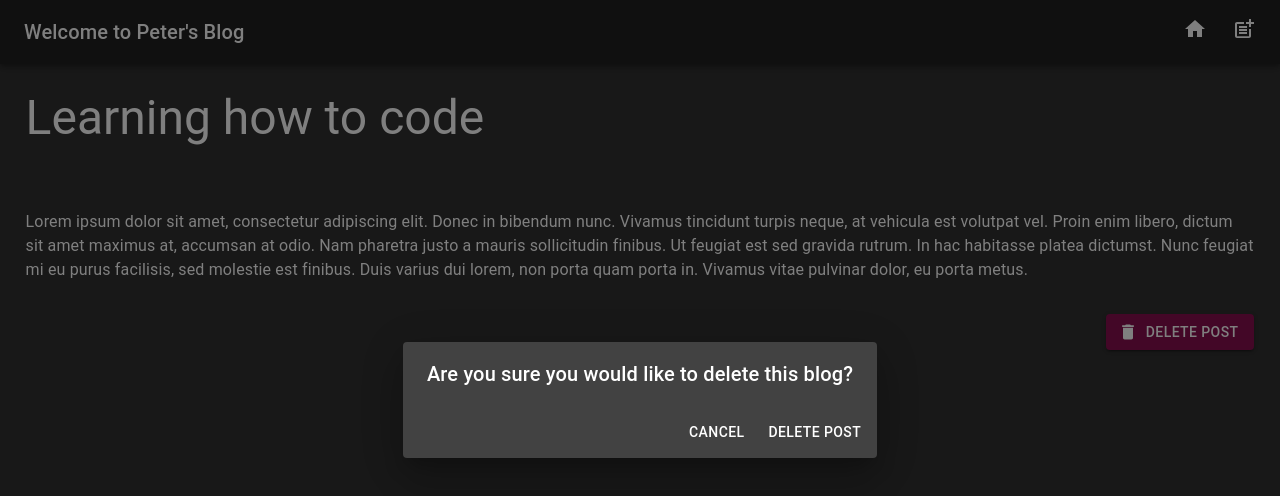
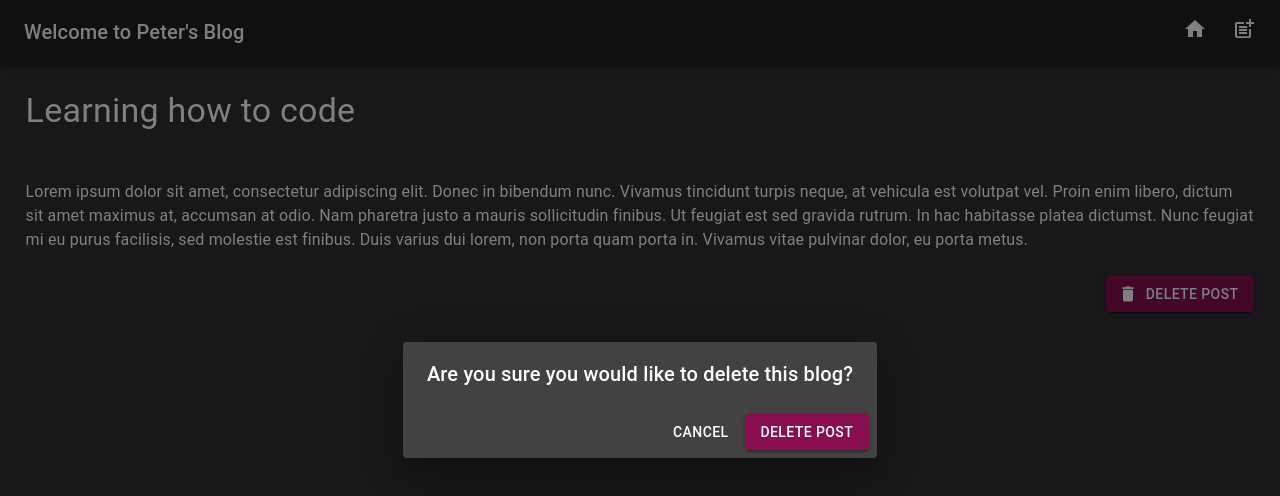
Before and after one commit to PetDios9/MERNBlog, a React (Create React App) app in the folder client/: page /blogs/1 in a window 1280 px wide. Both pictures are taken after a click on the button "DELETE POST". Shown: the top 496 px of the page. Built offline with nearby package versions, Linux system fonts and the light colour scheme; data requests are answered from the project's data file.

Commit message:
added loading indicators for when items are loading on homescreen, deleting a blog, and posting a blog

```diff
--- a/client/src/Pages/BlogDetails.js
+++ b/client/src/Pages/BlogDetails.js
@@ -1,6 +1,6 @@
 import React, { useEffect,useState } from 'react'
 import { useParams } from 'react-router'
-import { Grid, Typography, Button, makeStyles } from '@material-ui/core'
+import { Grid, Typography, Button, makeStyles, CircularProgress } from '@material-ui/core'
 import DeleteIcon from '@material-ui/icons/Delete'
 import { useHistory } from "react-router"
 import axios from 'axios'
@@ -12,6 +12,9 @@ const useStyles = makeStyles(theme => {
             //preserve line breaks in body text
             whiteSpace: 'pre-line',
         },
+        loadingIndicator: {
+
+        }
     }
 })
 
@@ -21,31 +24,55 @@ export default function BlogDetails() {
     const {id} = useParams()
 
     const [blog, setBlog] = useState({})
-    console.log(blog)
     const [dialogOpen, setDialogOpen] = useState(false)
+    const [loading, setLoading] = useState(false)
+    const [deleteLoading, setDeleteLoading] = useState(false)
 
     const openDialog = () => setDialogOpen(true)
     const closeDialog = () => setDialogOpen(false)
 
+    const getBlog = async () => {
+        setLoading(true)
+        await axios.get(`http://localhost:8000/blogs/${id}`)
+            .then(response=> setBlog(response.data))
+            .catch(err=> console.log(err))
+        setLoading(false)
+    }
 
     useEffect(() => {
-        axios.get(`http://localhost:8000/blogs/${id}`)
-            .then(response=> setBlog(response.data))
-            .catch(err=> console.log(err))
-    },[id])
+        getBlog()
+        return () => {
+            setBlog({})
+        }
+    // eslint-disable-next-line react-hooks/exhaustive-deps
+    },[])
 
     const history = useHistory()
 
     const handleDelete = async () => {
+        setDeleteLoading(true)
         await axios.delete(`http://localhost:8000/blogs/${id}`)
             .then(()=> {history.push('/')})
             .catch(err => console.log(err))
+        setDeleteLoading(false)
     }
 
     return (
-        <Grid container spacing={4} direction='row-reverse'>
+        <div>
+            {loading ?
+                <Grid conatiner
+                    justify="center"
+                    alignItems="center"
+                >
+                    <Grid item xs={4}>
+                        <CircularProgress color="secondary" />
+                    </Grid>
+                </Grid>
+                :
+
+            <Grid container spacing={3} direction='row-reverse'>
                 <Grid item xs={12}>
-                <Typography variant='h3'>
+                    <Typography variant='h4'>
                         {blog.title}
                     </Typography>
                 </Grid>
@@ -59,7 +86,6 @@ export default function BlogDetails() {
                         {blog.body}
                     </Typography>
                 </Grid>
-            {/* <Grid container spacing={3} direction="row-reverse"> */}
                 <Grid item>
                     <Button
                         startIcon={<DeleteIcon />}
@@ -69,9 +95,9 @@ export default function BlogDetails() {
                     >
                             Delete Post
                     </Button>
-                    <DeleteConfirmation open={dialogOpen} onClose={closeDialog} handleDelete={handleDelete}/>
+                    <DeleteConfirmation deleteLoading={deleteLoading} open={dialogOpen} onClose={closeDialog} handleDelete={handleDelete}/>
                 </Grid>
-            {/* </Grid> */}
-        </Grid>
+            </Grid>}
+        </div>
     )
 }
--- a/client/src/Pages/CreateBlog.js
+++ b/client/src/Pages/CreateBlog.js
@@ -1,10 +1,19 @@
-import { Button, Grid, TextField, Typography, } from '@material-ui/core'
+import { Button, CircularProgress, Grid, makeStyles, TextField, Typography, } from '@material-ui/core'
 import React, { useState } from 'react'
 import date from 'date-and-time'
 import { useHistory } from 'react-router'
 import axios from 'axios'
 
+const useStyles = makeStyles(theme => {
+    return{
+        loadingIndicator: {
+            position: 'absolute',
+        },
+    }
+})
+
 export default function CreateBlog() {
+    const classes = useStyles()
 
     const [title, setTitle] = useState('')
     const [snippet, setSnippet] = useState('')
@@ -12,8 +21,8 @@ export default function CreateBlog() {
     const [titleErr, setTitleErr] = useState(false)
     const [snippetErr, setSnippetErr] = useState(false)
     const [bodyErr, setBodyErr] = useState(false)
+    const [loading, setLoading] = useState(false)
     const history = useHistory()
-    console.log(body)
 
     const validate = () => {
         setTitleErr(false)
@@ -39,14 +48,11 @@ export default function CreateBlog() {
         setBody('')
     }
 
-    const handleSubmit =  (event) => {
-        event.preventDefault()
-        validate()
-
-        if (title && snippet && body) {
+    const postBlog = async () => {
+        setLoading(true)
         const now = new Date()
 
-            axios.post('http://localhost:8000/blogs',{
+        await axios.post('http://localhost:8000/blogs',{
             title,
             snippet,
             body,
@@ -55,6 +61,15 @@ export default function CreateBlog() {
             .then(() => {history.push('/')})
             .catch(err=> console.log(err))
 
+        setLoading(false)
+    }
+
+    const handleSubmit =  async (event) => {
+        event.preventDefault()
+        validate()
+
+        if (title && snippet && body) {
+            postBlog()
             clearFields()
         }
     }
@@ -64,7 +79,7 @@ export default function CreateBlog() {
             <form autoComplete="off" noValidate onSubmit={handleSubmit}>
                 <Grid container direction="column" spacing={3}>
                     <Grid item xs={12}>
-                        <Typography variant="h2">
+                        <Typography variant="h4">
                             Create a Blog!
                         </Typography>
                     </Grid>
@@ -111,13 +126,15 @@ export default function CreateBlog() {
                     </Grid>
                     <Grid item >
                         <Grid container direction="row-reverse">
-                            <Grid item>
+                            <Grid item >
                                 <Button
-                                    color="primary"
+                                    color="secondary"
                                     variant="contained"
                                     type="submit"
+                                    disabled={loading}
                                 >
                                     Post
+                                    {loading && <CircularProgress color="secondary" className={classes.loadingIndicator} size={20}/>}
                                 </Button>
                             </Grid>
                         </Grid>
--- a/client/src/Pages/Homepage.js
+++ b/client/src/Pages/Homepage.js
@@ -1,14 +1,26 @@
-import { Grid, Typography, } from '@material-ui/core'
+import { CircularProgress, Grid, makeStyles } from '@material-ui/core'
 import axios from 'axios'
 import React, { useState, useEffect } from 'react'
 import BlogCard from '../components/BlogCard'
+
+const useStyles = makeStyles(theme => {
+    return{
+        homepagePhoto: {
+            textAlign: 'center'
+        },
+        loadingIndicator: {
+            textAlign: 'center'
+        }
+    }
+})
 
 export default function Homepage() {
     const [blogs, setBlogs] = useState([])
     const[loading, setLoading] = useState(false)
 
+    const classes = useStyles()
+
     const getBlogs = async () => {
-        console.log('called')
         setLoading(true)
         await axios.get('http://localhost:8000/blogs/')
             .then(response => setBlogs(response.data))
@@ -22,19 +34,28 @@ export default function Homepage() {
         }
     // eslint-disable-next-line react-hooks/exhaustive-deps
     }, [])
-    console.log(blogs)
+
     const renderedBlogs = blogs.map(blog =>
         <Grid item xs={12} md={3}  key={blog._id}>
             <BlogCard id={blog._id} snippet={blog.snippet} title={blog.title} date={blog.dateCreated}/>
         </Grid>
     )
+
     return (
         <div>
             <Grid container spacing={3}>
-                <Grid item xs={12} style={{textAlign: 'center'}}>
+                <Grid item xs={12} className={classes.homepagePhoto}>
                 <img alt="Dark cityscape of unknown city" src="https://images.unsplash.com/photo-1616866236720-7a45771084ed?ixid=MXwxMjA3fDB8MHxwaG90by1wYWdlfHx8fGVufDB8fHw%3D&ixlib=rb-1.2.1&auto=format&fit=crop&w=2689&q=80" width="100%"/>
                 </Grid>
-                {loading ? <Typography variant="h2">Loading...</Typography> : renderedBlogs}
+
+                {loading ?
+                    <Grid item xs={12} className={classes.loadingIndicator}>
+                        <CircularProgress color="secondary" />
+                    </Grid>
+                    :
+                    renderedBlogs
+                }
+
                 <Grid item xs={12}>
                     {blogs.length === 0 && !loading ? <h1>No Blogs! Press the button at the top right to create a blog!</h1> : null}
                 </Grid>
--- a/client/src/components/DeleteConfirmation.js
+++ b/client/src/components/DeleteConfirmation.js
@@ -1,7 +1,16 @@
 import React from 'react'
-import {Button, Dialog, DialogActions, DialogTitle} from '@material-ui/core'
+import {Button, CircularProgress, Dialog, DialogActions, DialogTitle, makeStyles} from '@material-ui/core'
+
+const useStyles = makeStyles(theme => {
+    return{
+        loadingIndicator: {
+            position: 'absolute',
+        },
+    }
+})
 
 export default function DeleteConfirmation (props) {
+    const classes = useStyles()
     return(
         <Dialog
             open={props.open}
@@ -12,8 +21,9 @@ export default function DeleteConfirmation (props) {
                 <Button onClick={props.onClose}>
                     Cancel
                 </Button>
-                <Button onClick={props.handleDelete}>
+                <Button onClick={props.handleDelete} disabled={props.deleteLoading} variant="contained" color="secondary">
                     Delete Post
+                    {props.deleteLoading && <CircularProgress size={22} color="secondary" className={classes.loadingIndicator}/>}
                 </Button>
             </DialogActions>
         </Dialog>
```
Lines whose indentation alone changed are shown as unchanged.
